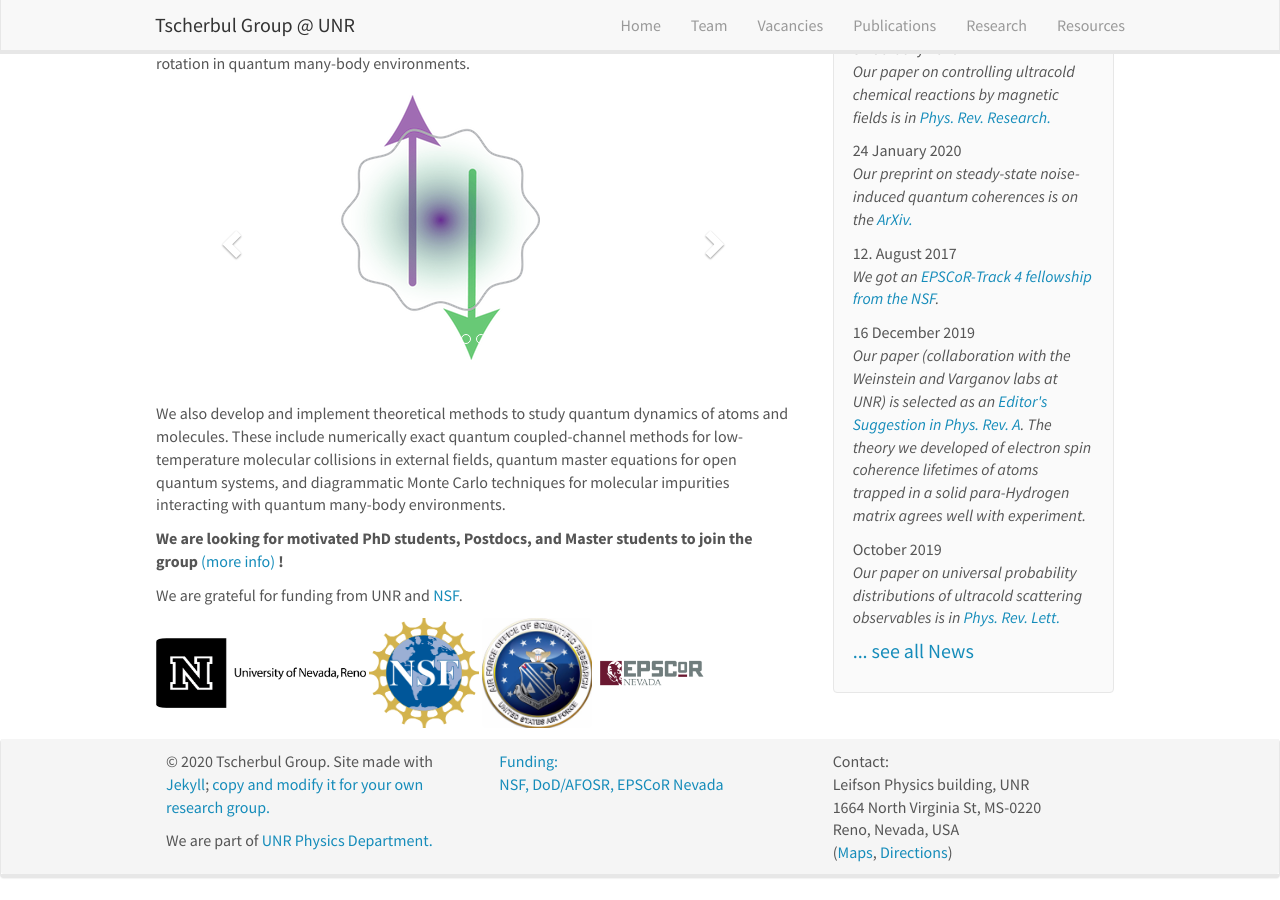
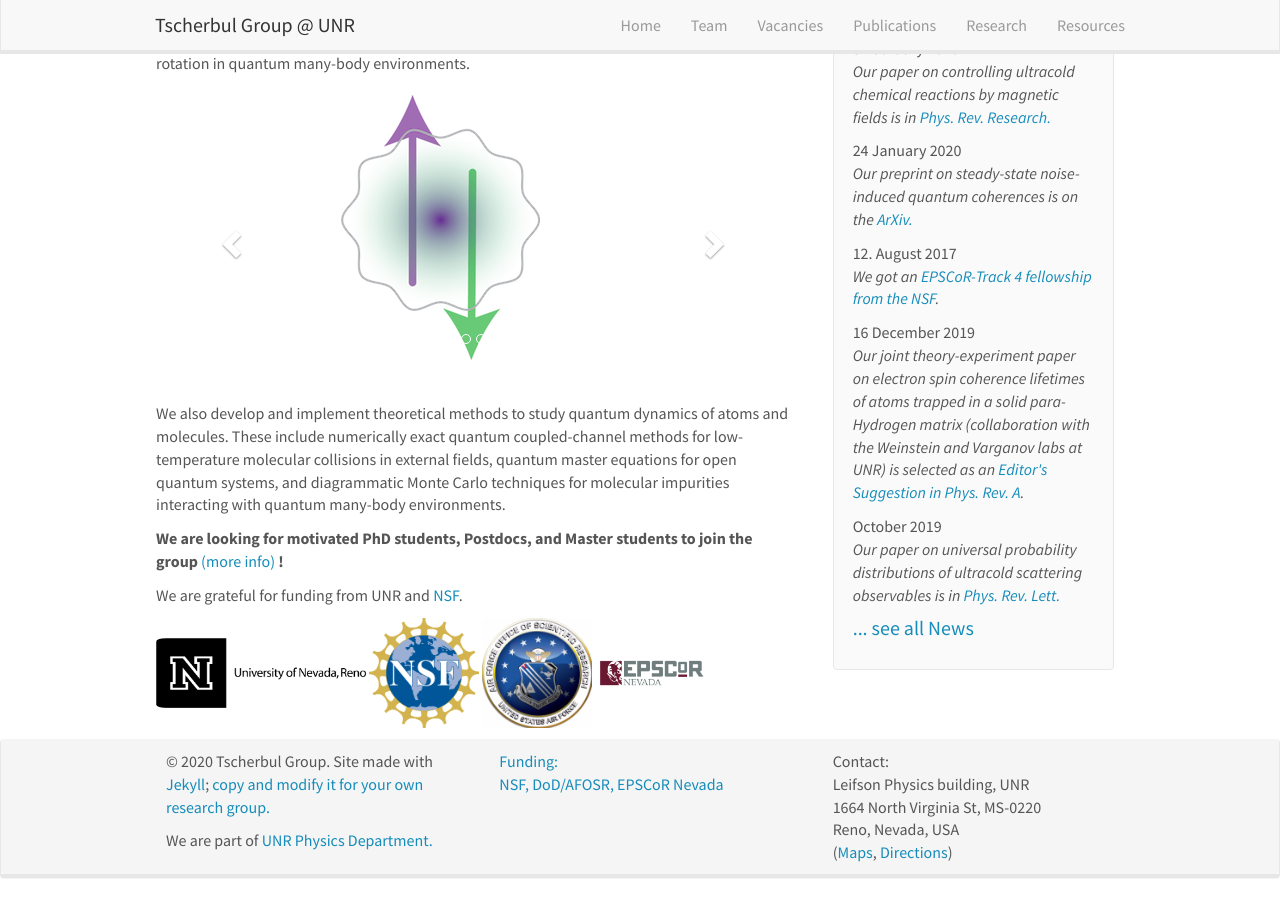
Before and after one commit to tscherbul/tscherbul.github.io, a Jekyll site: the page built from _pages/home.md, in a window 1280 px wide and 900 px high, scrolled down 575 px. Built offline with Jekyll 4.4.1, drawn with Linux system fonts in a browser that asks for light colours; nearby versions of some CDN libraries.

Commit message:
Update news.yml

```diff
--- a/_data/news.yml
+++ b/_data/news.yml
@@ -23,7 +23,7 @@
 #  headline: "Welcome Ram!"
 
 - date: 16 December 2019
-  headline: "Our paper (collaboration with the Weinstein and Varganov labs at UNR) is selected as an <a href='https://journals.aps.org/pra/abstract/10.1103/PhysRevA.100.063419'> Editor's Suggestion in Phys. Rev. A</a>. The theory we developed of electron spin coherence lifetimes of atoms trapped in a solid para-Hydrogen matrix agrees well with experiment."
+  headline: "Our joint theory-experiment paper on electron spin coherence lifetimes of atoms trapped in a solid para-Hydrogen matrix (collaboration with the Weinstein and Varganov labs at UNR) is selected as an <a href='https://journals.aps.org/pra/abstract/10.1103/PhysRevA.100.063419'> Editor's Suggestion in Phys. Rev. A</a>."
 
 - date: October 2019
   headline: "Our paper on universal probability distributions of ultracold scattering observables is in <a href='https://journals.aps.org/prl/abstract/10.1103/PhysRevLett.123.013401'> Phys. Rev. Lett.</a>"
```
